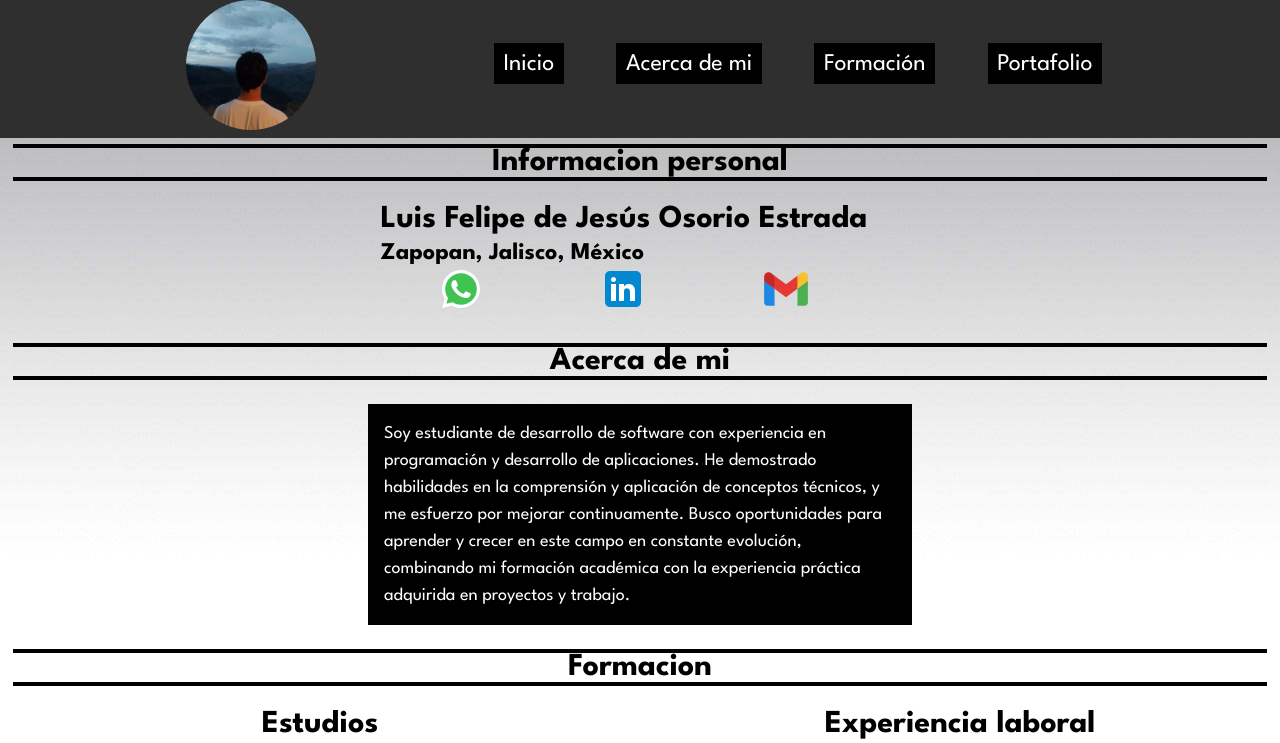
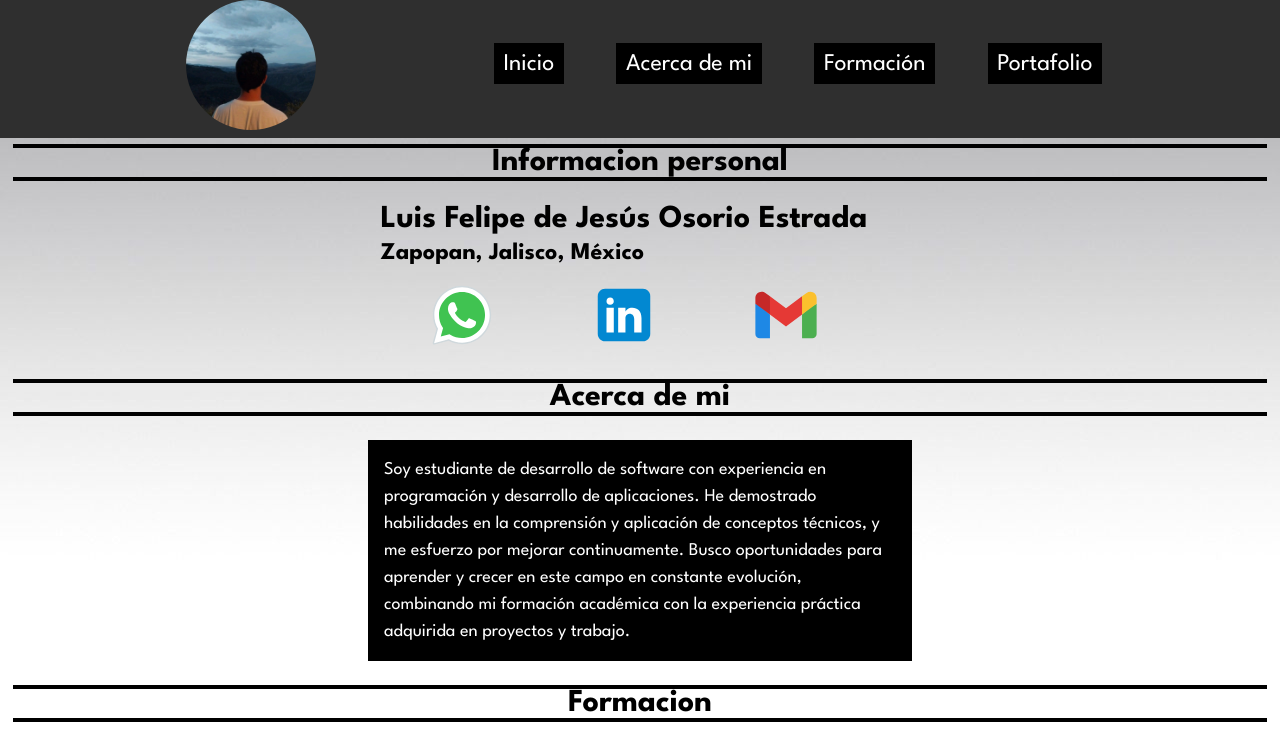
Before and after one commit to lfjOE/CV-webPage-Osorio, a plain HTML site: page index.html in a window 1280 px wide. Shown: the top 743 px of the page. Drawn offline with Linux system fonts and the light colour scheme.

Commit message:
Cambio en alto de iconos

```diff
--- a/index.html
+++ b/index.html
@@ -29,9 +29,9 @@
             Zapopan, Jalisco, México
         </div>
         <div class="contacto">
-            <a href="https://wa.me/523328007385"><img src="src/whatsapp.svg" alt="WhatsApp" class="icono"></a>
-            <a href="www.linkedin.com/in/luis-felipe-de-jesús-osorio-estrada-39b074246"><img src="src/linkedin.svg" alt="WhatsApp" class="icono"></a>
-            <a href="mailto:luisfelipeosorioe@gmail.com"><img src="src/gmail.svg" alt=""></a>
+            <a href="https://wa.me/523328007385"><img src="src/whatsapp.svg" alt="WhatsApp" height="70px"></a>
+            <a href="www.linkedin.com/in/luis-felipe-de-jesús-osorio-estrada-39b074246"><img src="src/linkedin.svg" height="70px" alt="WhatsApp" class="icono"></a>
+            <a href="mailto:luisfelipeosorioe@gmail.com"><img src="src/gmail.svg" alt="" height="70px"></a>
         </div>
     </div>
 
--- a/style.css
+++ b/style.css
@@ -46,6 +46,7 @@ nav{
     margin-right: 2rem;
 }
 .contacto{
+    margin-top: 1rem;
     display: flex;
     justify-content: space-around;
     align-items: center;
```
